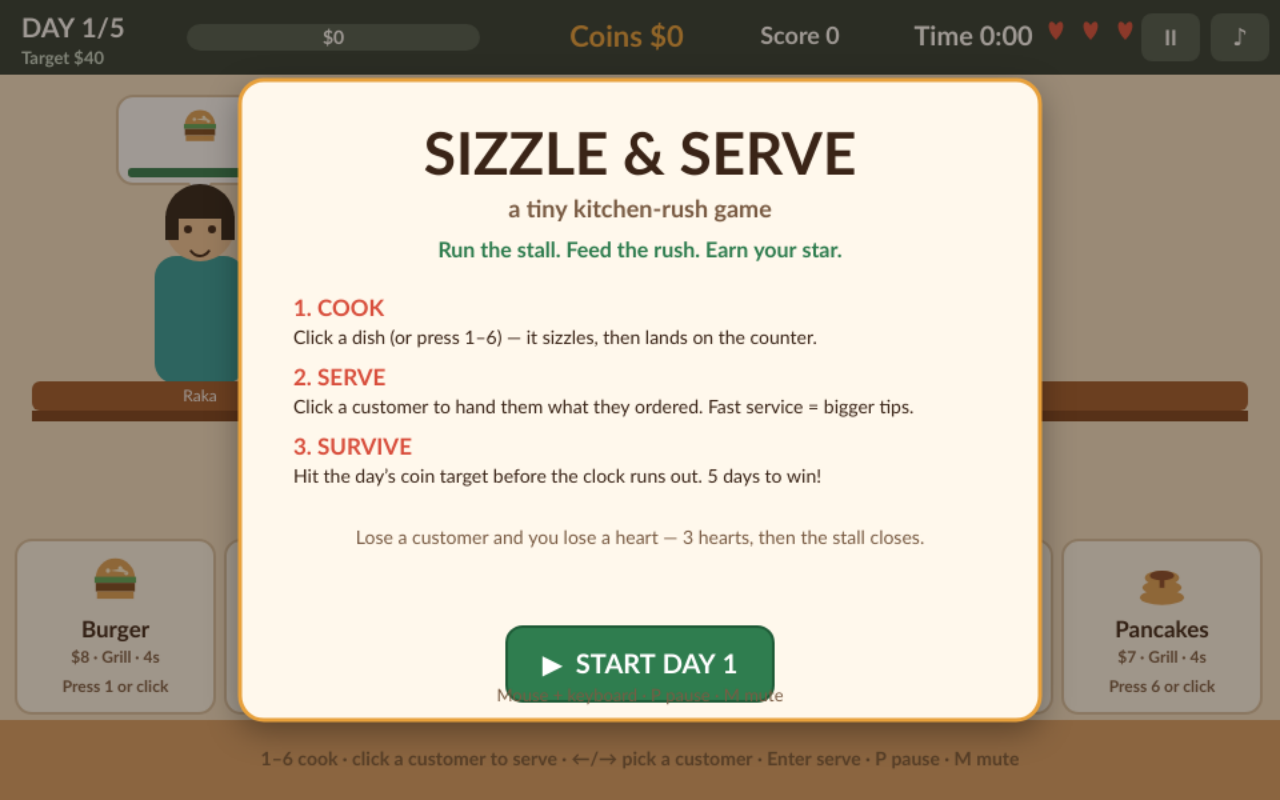
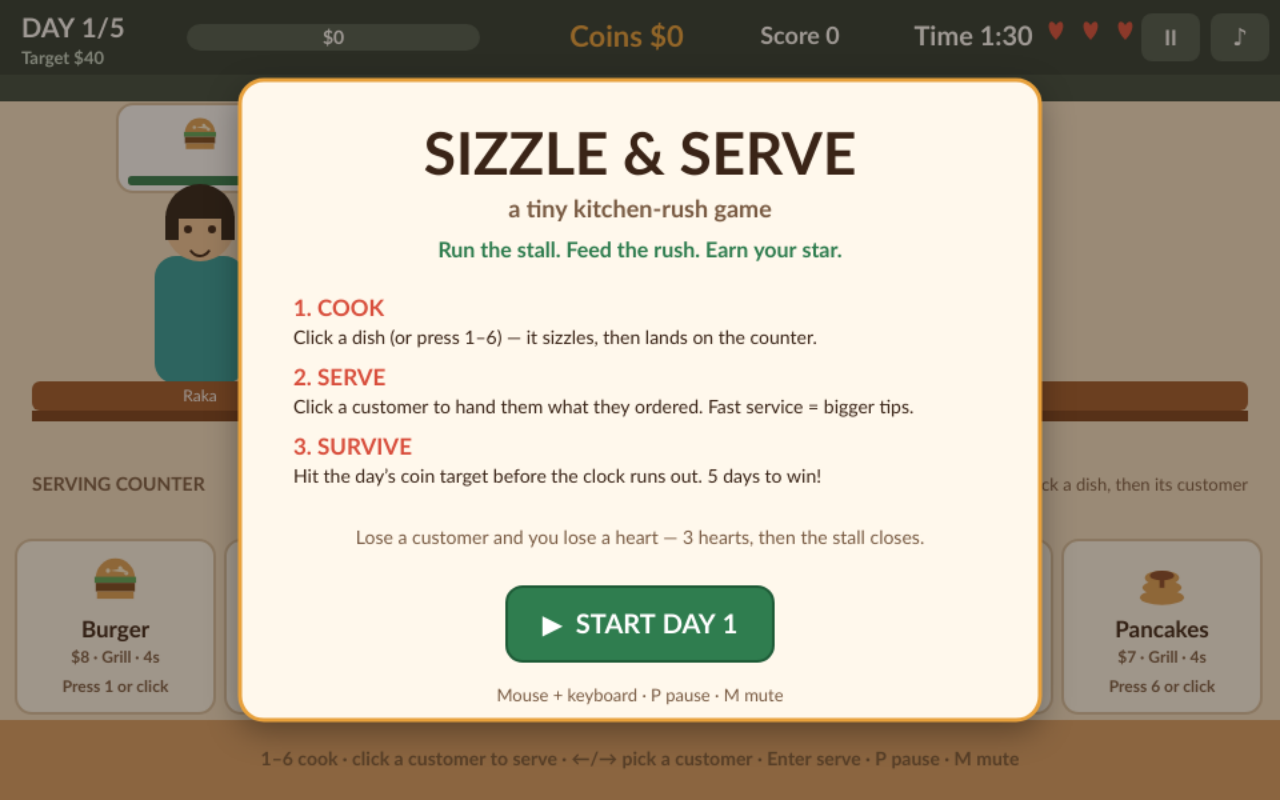
Before and after one commit to prosky1/best-game-01-entry-n1, a plain HTML site: page game/index.html in a window 1280 px wide. Drawn offline with Linux system fonts and the light colour scheme.

Commit message:
Fix screenshot findings: menu strip, tray/message layout, shop cards, title panel, busy play frame

```diff
--- a/game/index.html
+++ b/game/index.html
@@ -4,6 +4,7 @@
 <meta charset="utf-8">
 <meta name="viewport" content="width=device-width, initial-scale=1">
 <title>Sizzle &amp; Serve — a tiny kitchen-rush game</title>
+<link rel="icon" href="data:,">
 <link rel="stylesheet" href="./style.css">
 </head>
 <body>
--- a/game/src/render.js
+++ b/game/src/render.js
@@ -43,7 +43,7 @@ export function layout(screen, world) {
     customerSlots: [],
     pauseButton: { x: 856, y: 10, width: 44, height: 36 },
     muteButton: { x: 908, y: 10, width: 44, height: 36 },
-    startButton: { x: 380, y: 470, width: 200, height: 56 },
+    startButton: { x: 380, y: 440, width: 200, height: 56 },
     continueButton: { x: 355, y: 420, width: 250, height: 54 },
     nextDayButton: { x: 355, y: 480, width: 250, height: 54 },
     restartButton: { x: 355, y: 420, width: 250, height: 54 },
@@ -59,20 +59,20 @@ export function layout(screen, world) {
   for (let i = 0; i < trayCount; i += 1) {
     out.traySlots.push({
       x: (VIEW.width - trayWidth) / 2 + i * (slotSize + 8),
-      y: 326,
+      y: 336,
       width: slotSize,
       height: slotSize,
     });
   }
   const slots = world ? Math.max(3, world.customers.reduce((max, c) => Math.max(max, c.slot + 1), 3)) : 4;
   for (let i = 0; i < 4; i += 1) {
-    out.customerSlots.push({ x: 60 + i * 225, y: 78, width: 180, height: 210, visible: i < slots });
+    out.customerSlots.push({ x: 60 + i * 225, y: 84, width: 180, height: 204, visible: i < slots });
   }
   if (screen === SCREEN_SHOP) {
     for (let i = 0; i < UPGRADES.length; i += 1) {
       const column = i % 2;
       const row = Math.floor(i / 2);
-      out.shopCards.push({ x: 130 + column * 370, y: 150 + row * 140, width: 340, height: 120 });
+      out.shopCards.push({ x: 130 + column * 370, y: 170 + row * 140, width: 340, height: 120 });
     }
   }
   return out;
@@ -361,7 +361,12 @@ function drawKitchenButtons(ctx, world, ui, rects) {
 }
 
 function drawTray(ctx, world, ui, rects) {
-  centeredText(ctx, '— SERVING COUNTER: click a dish, then its customer —', VIEW.width / 2, 312, 14, MUTED_INK);
+  leftText(ctx, 'SERVING COUNTER', 24, 364, 14, MUTED_INK);
+  ctx.font = font(13, 'normal');
+  ctx.fillStyle = MUTED_INK;
+  ctx.textAlign = 'right';
+  ctx.textBaseline = 'middle';
+  ctx.fillText('click a dish, then its customer', VIEW.width - 24, 364);
   rects.traySlots.forEach((slot, i) => {
     const dishId = world.kitchen.tray[i];
     const selected = ui.selectedDish !== null && dishId === ui.selectedDish && world.kitchen.tray.indexOf(dishId) === i;
@@ -379,9 +384,10 @@ function drawPlayScene(ctx, world, ui, rects) {
   ctx.fillRect(0, 0, VIEW.width, 6);
   ctx.fillStyle = FLOOR;
   ctx.fillRect(0, 540, VIEW.width, 60);
-  // Menu board on the wall.
-  fillRoundRect(ctx, { x: 300, y: 62, width: 360, height: 30 }, 8, CHALK);
-  centeredText(ctx, 'TODAY’S MENU — burgers · noodles · fries · salad · soup · pancakes', 480, 78, 12, '#f6e3c8', 'normal');
+  // Menu strip under the HUD: the day's menu, always in view.
+  ctx.fillStyle = '#3a4a40';
+  ctx.fillRect(0, 56, VIEW.width, 20);
+  centeredText(ctx, 'TODAY’S MENU — burgers · noodles · fries · salad · soup · pancakes', 480, 67, 12, '#f6e3c8', 'normal');
   // Customers.
   for (const customer of world.customers) {
     const rect = rects.customerSlots[customer.slot];
@@ -396,7 +402,7 @@ function drawPlayScene(ctx, world, ui, rects) {
     if (rect) centeredText(ctx, customer.name, rect.x + rect.width / 2, 297, 12, '#ffffff', 'normal');
   }
   if (world.message) {
-    centeredText(ctx, world.message, VIEW.width / 2, 332, 15, INK);
+    centeredText(ctx, world.message, VIEW.width / 2, 324, 15, INK);
   }
   drawTray(ctx, world, ui, rects);
   drawKitchenButtons(ctx, world, ui, rects);
@@ -446,8 +452,8 @@ function drawTitle(ctx, world, ui, rects) {
   });
   centeredText(ctx, 'Lose a customer and you lose a heart — 3 hearts, then the stall closes.', 480, 404, 14, MUTED_INK, 'normal');
   drawButton(ctx, rects.startButton, '▶  START DAY 1', true);
-  if (ui.best > 0) centeredText(ctx, `Best score: ${ui.best}`, 480, 560 - 20, 15, MUTED_INK);
-  centeredText(ctx, 'Mouse + keyboard · P pause · M mute', 480, 522, 13, MUTED_INK, 'normal');
+  const bestLine = ui.best > 0 ? `Best score: ${ui.best}  ·  ` : '';
+  centeredText(ctx, `${bestLine}Mouse + keyboard · P pause · M mute`, 480, 522, 13, MUTED_INK, 'normal');
 }
 
 function drawShop(ctx, world, ui, rects) {
@@ -478,7 +484,7 @@ function drawShop(ctx, world, ui, rects) {
 function drawDayClear(ctx, world, ui, rects) {
   drawPlayScene(ctx, world, ui, rects);
   drawOverlay(ctx, 0.5);
-  const panel = { x: 230, y: 120, width: 500, height: 360 };
+  const panel = { x: 230, y: 120, width: 500, height: 380 };
   drawPanel(ctx, panel);
   centeredText(ctx, `★  DAY ${world.day} COMPLETE!  ★`, 480, 172, 30, GREEN);
   centeredText(ctx, `You earned $${world.dayEarned} of the $${world.target} target.`, 480, 214, 17, INK, 'normal');
@@ -486,7 +492,7 @@ function drawDayClear(ctx, world, ui, rects) {
   centeredText(ctx, `Score: ${world.score}   Coins: $${world.coins}`, 480, 282, 18, INK);
   centeredText(ctx, 'Spend your coins in the shop before the next rush.', 480, 330, 15, MUTED_INK, 'normal');
   drawButton(ctx, rects.continueButton, 'TO THE SHOP', true);
-  centeredText(ctx, 'or press Enter', 480, 500 - 20, 13, MUTED_INK, 'normal');
+  centeredText(ctx, 'or press Enter', 480, 486, 13, MUTED_INK, 'normal');
 }
 
 function drawWin(ctx, world, ui, rects) {
--- a/game/src/shots.js
+++ b/game/src/shots.js
@@ -12,9 +12,17 @@ import { cookDish, resetRun, serveCustomer, stepWorld } from './world.js';
 import { SCREEN_OVER, SCREEN_PLAY, SCREEN_SHOP, SCREEN_TITLE } from './render.js';
 
 const TITLE_SECONDS = 12;
-const PLAY_SECONDS = 45;
+const PLAY_MIN_SECONDS = 20;
+const PLAY_BUSY_WINDOW_SECONDS = 50;
 const SHOP_LIMIT_SECONDS = 400;
 const OVER_LIMIT_SECONDS = 600;
+
+/** A frame worth screenshotting: customers waiting, food on the counter or cooking. */
+function isBusyFrame(world) {
+  if (world.customers.length < 2) return false;
+  if (world.kitchen.tray.length > 0) return true;
+  return world.kitchen.cooking.size > 0;
+}
 
 /** Customers most urgent first (least patience left). */
 function urgentFirst(world) {
@@ -55,7 +63,13 @@ function runFor(world, seconds, steer) {
 export function stageShot(name, world) {
   if (name === 'play') {
     resetRun(world);
-    runFor(world, PLAY_SECONDS, true);
+    runFor(world, PLAY_MIN_SECONDS, true);
+    // Keep playing in half-second slices until the counter is busy — the
+    // autopilot serves fast, so a fixed timestamp can catch an empty lull.
+    for (let waited = 0; waited < PLAY_BUSY_WINDOW_SECONDS && !isBusyFrame(world); waited += 0.5) {
+      runFor(world, 0.5, true);
+      if (world.phase !== 'play') break;
+    }
     return { screen: SCREEN_PLAY };
   }
   if (name === 'shop') {
--- a/game/src/world.js
+++ b/game/src/world.js
@@ -30,7 +30,7 @@ export function createWorld(random) {
     coins: 0,
     score: 0,
     hearts: START_HEARTS,
-    timeLeft: 0,
+    timeLeft: DAYS[0].duration,
     dayEarned: 0,
     target: DAYS[0].target,
     customers: [],
```
